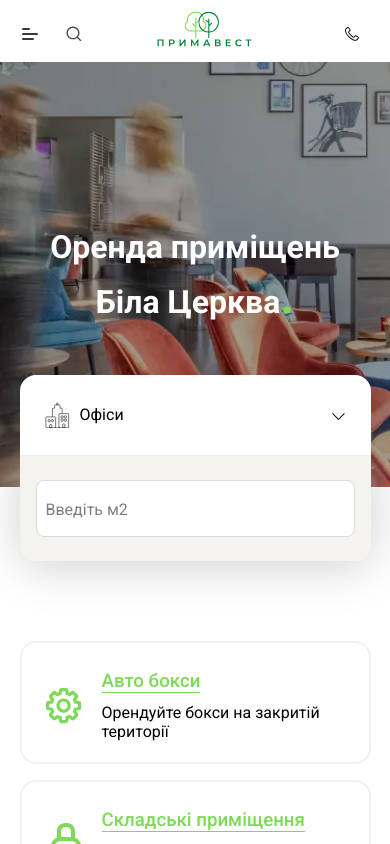
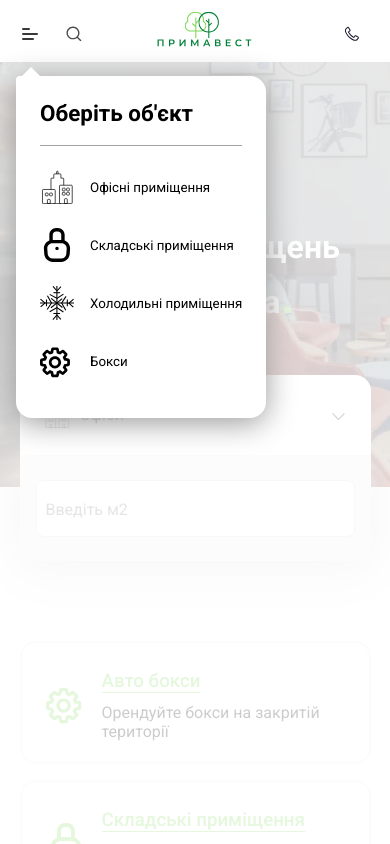
Before and after one commit to VLSLV333/StorageNextJS, a Next.js app: page / in a window 390 px wide. Both pictures are taken after a click on the button 30 px from the left and 35 px from the top of the page. Shown: the top 844 px of the page. Built offline with nearby package versions, Linux system fonts and the light colour scheme.

Commit message:
redux began, more to come!

```diff
--- /dev/null
+++ b/components/Provider.jsx
@@ -0,0 +1,10 @@
+'use client';
+
+import { Provider } from 'react-redux';
+import store from '../store/index';
+
+function Providers({ children }) {
+  return <Provider store={store}>{children}</Provider>;
+}
+
+export default Providers;
--- a/components/mainPage/header/Header.jsx
+++ b/components/mainPage/header/Header.jsx
@@ -1,3 +1,8 @@
+import { useDispatch } from 'react-redux';
+
+import { toggleBlur } from '../../../store/pageBlurSlice';
+import { showBurgerMenu, hideBurgerMenu } from '../../../store/burgerMenuSlice';
+
 import Burger from './vectors/burger/Burger';
 import Find from './vectors/find/Find';
 import Phone from './vectors/phone/Phone';
@@ -6,6 +11,25 @@ import Logo from './vectors/logo/Logo';
 import style from './Header.module.scss';
 
 function Header() {
+  const dispatch = useDispatch();
+
+  const burgerHandler = () => {
+    dispatch(toggleBlur(1));
+    dispatch(showBurgerMenu());
+  };
+  const burgerBlurHandler = () => {
+    dispatch(toggleBlur(1));
+    dispatch(hideBurgerMenu());
+  };
+
+  const findMobileHandler = () => {
+    dispatch(toggleBlur(2));
+  };
+
+  const phoneMobileHandler = () => {
+    dispatch(toggleBlur(3));
+  };
+
   return (
     <header>
       <nav className={style.navMobile}>
@@ -13,12 +37,16 @@ function Header() {
           <li>
             <ul className={style.nestedUl}>
               <li>
-                <button type="button">
+                <button
+                  type="button"
+                  onClick={burgerHandler}
+                  onBlur={burgerBlurHandler}
+                >
                   <Burger />
                 </button>
               </li>
               <li>
-                <button type="button">
+                <button type="button" onClick={findMobileHandler}>
                   <Find />
                 </button>
               </li>
@@ -30,7 +58,7 @@ function Header() {
             </a>
           </li>
           <li>
-            <button type="button">
+            <button type="button" onClick={phoneMobileHandler}>
               <Phone />
             </button>
           </li>
--- a/components/modalMainMenu/ModalMainMenu.jsx
+++ b/components/modalMainMenu/ModalMainMenu.jsx
@@ -1,33 +1,35 @@
-import Office from "../mainPage/main/vectors/office/Office";
-import Warehouse from "../mainPage/main/vectors/warehouse/Warehouse";
-import Fridge from "../mainPage/main/vectors/fridge/Fridge";
-import Box from "../mainPage/main/vectors/box/Box";
+import Office from '../mainPage/main/vectors/office/Office';
+import Warehouse from '../mainPage/main/vectors/warehouse/Warehouse';
+import Fridge from '../mainPage/main/vectors/fridge/Fridge';
+import Box from '../mainPage/main/vectors/box/Box';
 
-import style from "./ModalMainMenu.module.scss";
+import style from './ModalMainMenu.module.scss';
 
 export default function ModalMeinMenu() {
   return (
     <section className={style.modal}>
-        <div className={style.textContainer}>
-      <h2>Оберіть об&apos;єкт</h2>
-      <a href="./find"><p>Подивіться повний список об&apos;єктів</p></a>
+      <div className={style.textContainer}>
+        <h2>Оберіть об&apos;єкт</h2>
+        <a href="./find">
+          <p>Подивіться повний список об&apos;єктів</p>
+        </a>
       </div>
       <hr />
-      <div  className={style.allButtonContainer}>
-        <button className={style.pairContainer}>
-          <Office height={"34px"} width={"34px"} color={"black"} />
+      <div className={style.allButtonContainer}>
+        <button className={style.pairContainer} type="button">
+          <Office color="black" className={style.officeSvg} />
           <p>Офісні приміщення</p>
         </button>
-        <button className={style.pairContainer}>
-          <Warehouse height={"34px"} width={"34px"} color={"black"} />
+        <button className={style.pairContainer} type="button">
+          <Warehouse color="black" className={style.warehouseSvg} />
           <p>Складські приміщення</p>
         </button>
-        <button className={style.pairContainer}>
-          <Fridge height={"34px"} width={"34px"} color={"black"} />
+        <button className={style.pairContainer} type="button">
+          <Fridge color="black" className={style.fridgeSvg} />
           <p>Холодильні приміщення</p>
         </button>
-        <button className={style.pairContainer}>
-          <Box height={"34px"} width={"34px"} color={"black"} />
+        <button className={style.pairContainer} type="button">
+          <Box color="black" className={style.boxSvg} />
           <p>Бокси</p>
         </button>
       </div>
--- a/components/modalMainMenu/ModalMainMenu.module.scss
+++ b/components/modalMainMenu/ModalMainMenu.module.scss
@@ -9,7 +9,7 @@
   border-radius: 4px 1rem 1rem 1rem;
   box-shadow: 0px 5px 30px rgb(153, 153, 153);
 
-    & .textContainer a{
+  & .textContainer a {
     display: none;
   }
 
@@ -49,6 +49,22 @@
   & .bottomLine {
     display: none;
   }
+  & .officeSvg {
+    height: 2.125rem;
+    width: 2.125rem;
+  }
+  & .warehouseSvg {
+    height: 2.125rem;
+    width: 2.125rem;
+  }
+  & .fridgeSvg {
+    height: 2.125rem;
+    width: 2.125rem;
+  }
+  & .boxSvg {
+    height: 2.125rem;
+    width: 2.125rem;
+  }
 }
 
 @media only screen and (min-width: 768px) {
@@ -66,23 +82,24 @@
       align-items: center;
     }
 
-        & .textContainer h2{
+    & .textContainer h2 {
       margin: 0.5rem 0 2rem;
     }
-        & .textContainer a{
+    & .textContainer a {
       display: block;
       padding-right: 1.5rem;
       margin: 0.5rem 0 2rem 0;
       text-decoration: none;
     }
 
-        & .textContainer p{
+    & .textContainer p {
       color: #7ed957;
       border-bottom: 1px solid #7ed957;
       font-weight: 700;
       position: relative;
     }
-        & .textContainer p:after, & .textContainer p:before {
+    & .textContainer p:after,
+    & .textContainer p:before {
       border-right: 2px solid;
       content: '';
       display: block;
@@ -93,7 +110,7 @@
       right: -1.3rem;
       top: 57%;
     }
-        & .textContainer p:after{
+    & .textContainer p:after {
       margin-top: -1px;
       transform: rotate(45deg);
     }
@@ -111,7 +128,7 @@
       }
 
       & button:active {
-                background-color: #F4F3F0;
+        background-color: #f4f3f0;
         border-radius: 0.5rem;
       }
     }
@@ -128,7 +145,7 @@
       right: 2.53rem;
       display: block;
       width: 113.6%;
-            background: #F4F3F0;
+      background: #f4f3f0;
       height: 2rem;
       z-index: 4;
       border-bottom-right-radius: 1rem;
--- a/pages/_app.jsx
+++ b/pages/_app.jsx
@@ -1,8 +1,13 @@
+'use client';
+
+import Providers from '@/components/Provider';
+
 import '../styles/globals.css';
-// import { wrapper } from "../store/index";
 
 export default function App({ Component, pageProps }) {
-  return <Component {...pageProps} />;
+  return (
+    <Providers>
+      <Component {...pageProps} />
+    </Providers>
+  );
 }
-
-// export default wrapper.withRedux(App);
--- a/pages/index.jsx
+++ b/pages/index.jsx
@@ -1,4 +1,4 @@
-
+import { useSelector } from 'react-redux';
 
 import Head from 'next/head';
 import Header from '../components/mainPage/header/Header';
@@ -7,15 +7,18 @@ import Footer from '../components/mainPage/footer/Footer';
 
 import PageBlur from '../components/wholePageBlur/PageBlur';
 import ModalMeinMenu from '../components/modalMainMenu/ModalMainMenu';
-import ModalFind from '../components/modalFind/ModalFind';
-import ModalPhone from '../components/modalPhone/ModalPhone';
+// import ModalFind from '../components/modalFind/ModalFind';
+// import ModalPhone from '../components/modalPhone/ModalPhone';
 
 export default function Home() {
+  const openBlur = useSelector((state) => state.pageBlur.pageBlur);
+  const openBurger = useSelector((state) => state.burgerMenu.openBurgerMenu);
+
   return (
     <>
       <Head>
-        <title>Website for father - Storage</title>
-        <meta name="description" content="Generated by create next app" />
+        <title>Оренда приміщень Біла Церква</title>
+        <meta name="description" content="Оренда приміщень Біла Церква" />
         <meta
           name="viewport"
           content="width=device-width,initial-scale=1,shrink-to-fit=no,viewport-fit=cover"
@@ -25,7 +28,8 @@ export default function Home() {
       <Header />
       <Main />
       <Footer />
-      {/* <PageBlur /> */}
+      {openBlur && <PageBlur />}
+      {openBurger && <ModalMeinMenu />}
       {/* <ModalMeinMenu /> */}
       {/* <ModalFind /> */}
       {/* <ModalPhone /> */}
--- /dev/null
+++ b/store/burgerMenuSlice.js
@@ -0,0 +1,19 @@
+import { createSlice } from '@reduxjs/toolkit';
+
+const initialState = { openBurgerMenu: false };
+
+const burgerMenuSlice = createSlice({
+  name: 'burgerMenuSlice',
+  initialState,
+  reducers: {
+    showBurgerMenu: (state) => {
+      state.openBurgerMenu = true;
+    },
+    hideBurgerMenu: (state) => {
+      state.openBurgerMenu = false;
+    },
+  },
+});
+
+export const { showBurgerMenu, hideBurgerMenu } = burgerMenuSlice.actions;
+export default burgerMenuSlice.reducer;
--- a/store/index.js
+++ b/store/index.js
@@ -1,15 +1,13 @@
 import { configureStore } from '@reduxjs/toolkit';
-// import { createWrapper } from "next-redux-wrapper";
-// import { createWrapper } from "next-redux-wrapper";
 
-import pageBlurSliceReducer from './pageBlur'
+import pageBlurSliceReducer from './pageBlurSlice';
+import burgerMenuSlice from './burgerMenuSlice';
 
 const store = configureStore({
-    reducer: {
-        pageBlur: pageBlurSliceReducer,
-    }
-})
+  reducer: {
+    pageBlur: pageBlurSliceReducer,
+    burgerMenu: burgerMenuSlice,
+  },
+});
 
-export default store
-
-// export const wrapper = createWrapper(store);
+export default store;
--- /dev/null
+++ b/store/pageBlurSlice.js
@@ -0,0 +1,27 @@
+import { createSlice } from '@reduxjs/toolkit';
+
+const initialState = { pageBlur: false, sameModalPressed: null };
+
+const pageBlurSlice = createSlice({
+  name: 'pageBlur',
+  initialState,
+  reducers: {
+    toggleBlur: (state, { payload }) => {
+      if (state.sameModalPressed === null) {
+        state.pageBlur = true;
+        state.sameModalPressed = payload;
+        return;
+      }
+
+      if (state.sameModalPressed === payload && state.pageBlur === true) {
+        state.pageBlur = false;
+        state.sameModalPressed = null;
+        return;
+      }
+      state.sameModalPressed = payload;
+    },
+  },
+});
+
+export const { toggleBlur } = pageBlurSlice.actions;
+export default pageBlurSlice.reducer;
```
Also changed, not shown: store/pageBlur.js (deleted, +0 -28 lines), .eslintrc.json. Lines whose indentation alone changed are shown as unchanged.
